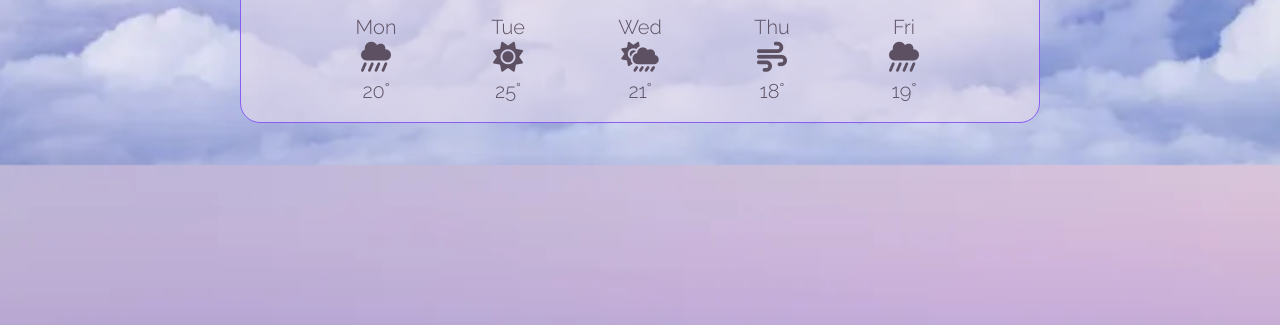
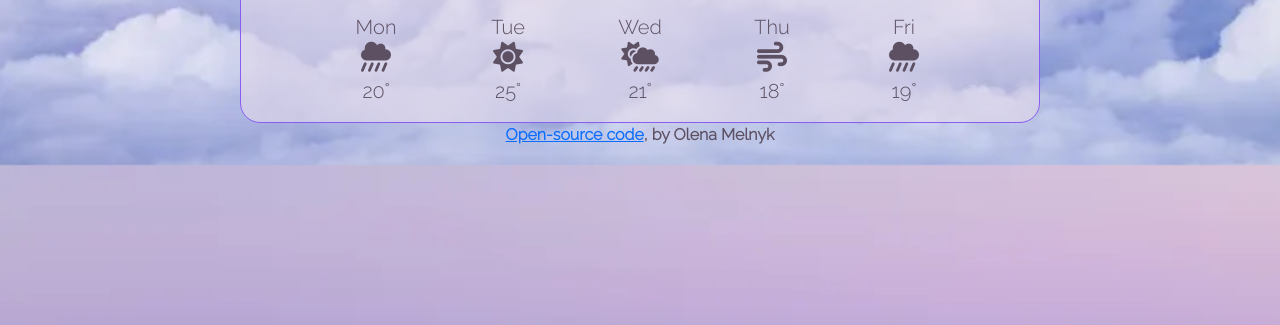
Before and after one commit to OlenaMelnyk-010/weatherApp, a plain HTML site: page index.html in a window 1280 px wide. Shown: the part 475-800 px from the top of the page. Drawn offline with nearby package versions, Linux system fonts and the light colour scheme.

Commit message:
Add link on code

```diff
--- a/index.html
+++ b/index.html
@@ -84,6 +84,8 @@
             </div>
         </div>
     </div>
+    <span class="footer"><a href="https://github.com/OlenaMelnyk-010/weatherApp.git"
+                            target="_blank">Open-source code</a>, by Olena Melnyk</span>
  <script src="src/index.js"></script>
 
 </body>
--- a/src/styles.css
+++ b/src/styles.css
@@ -131,3 +131,16 @@ h2 {
     text-decoration: underline;
     transition: all 200ms ease-in-out;
 }
+.footer {
+    text-align: center;
+    font-weight: bold;
+    display: block;
+    margin: 0 auto;
+    max-width: 800px;
+    width: 100%;
+     padding-right: 15px;
+    padding-left: 15px;
+    margin-right: auto;
+    margin-left: auto;
+
+}
```
